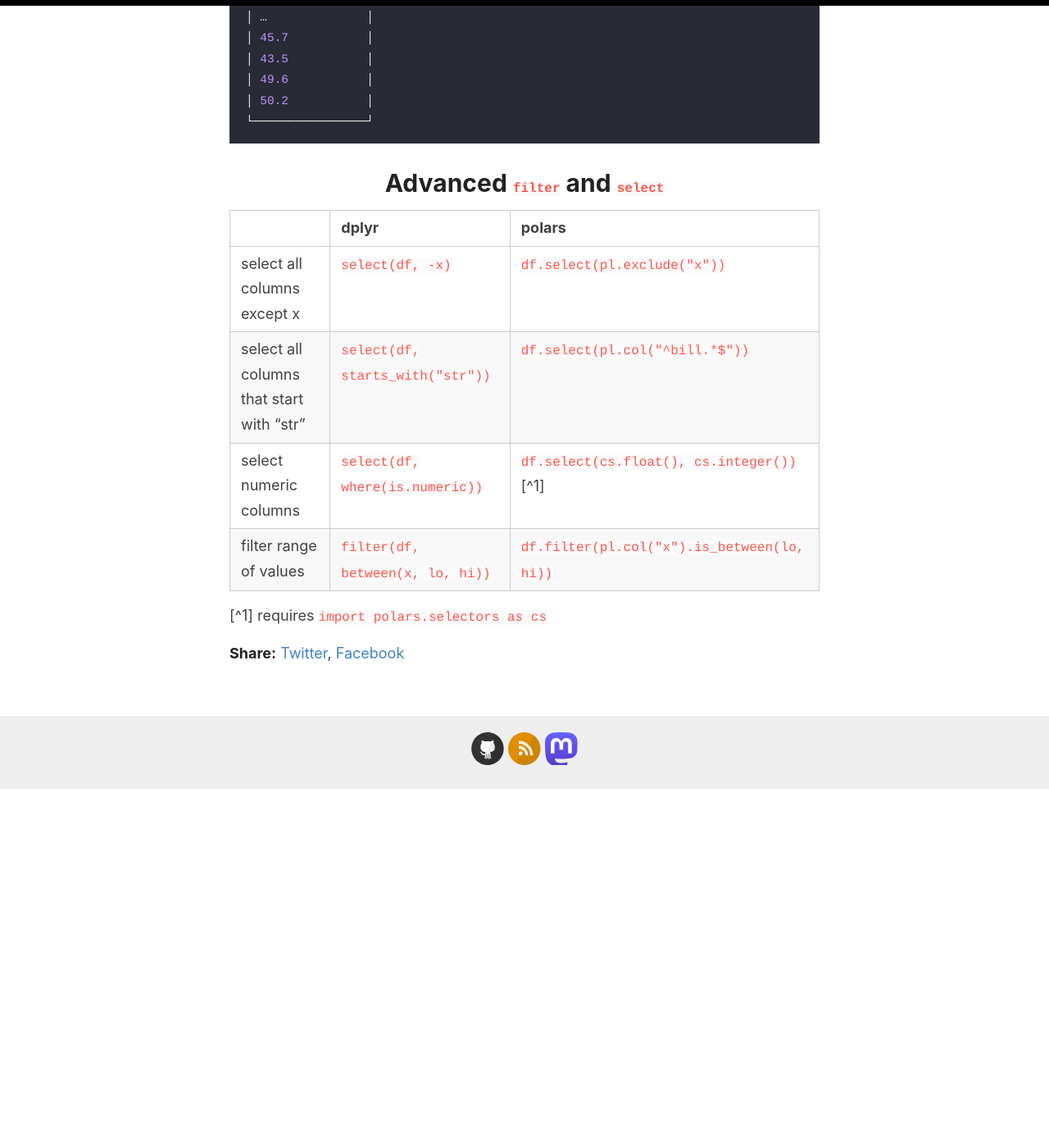
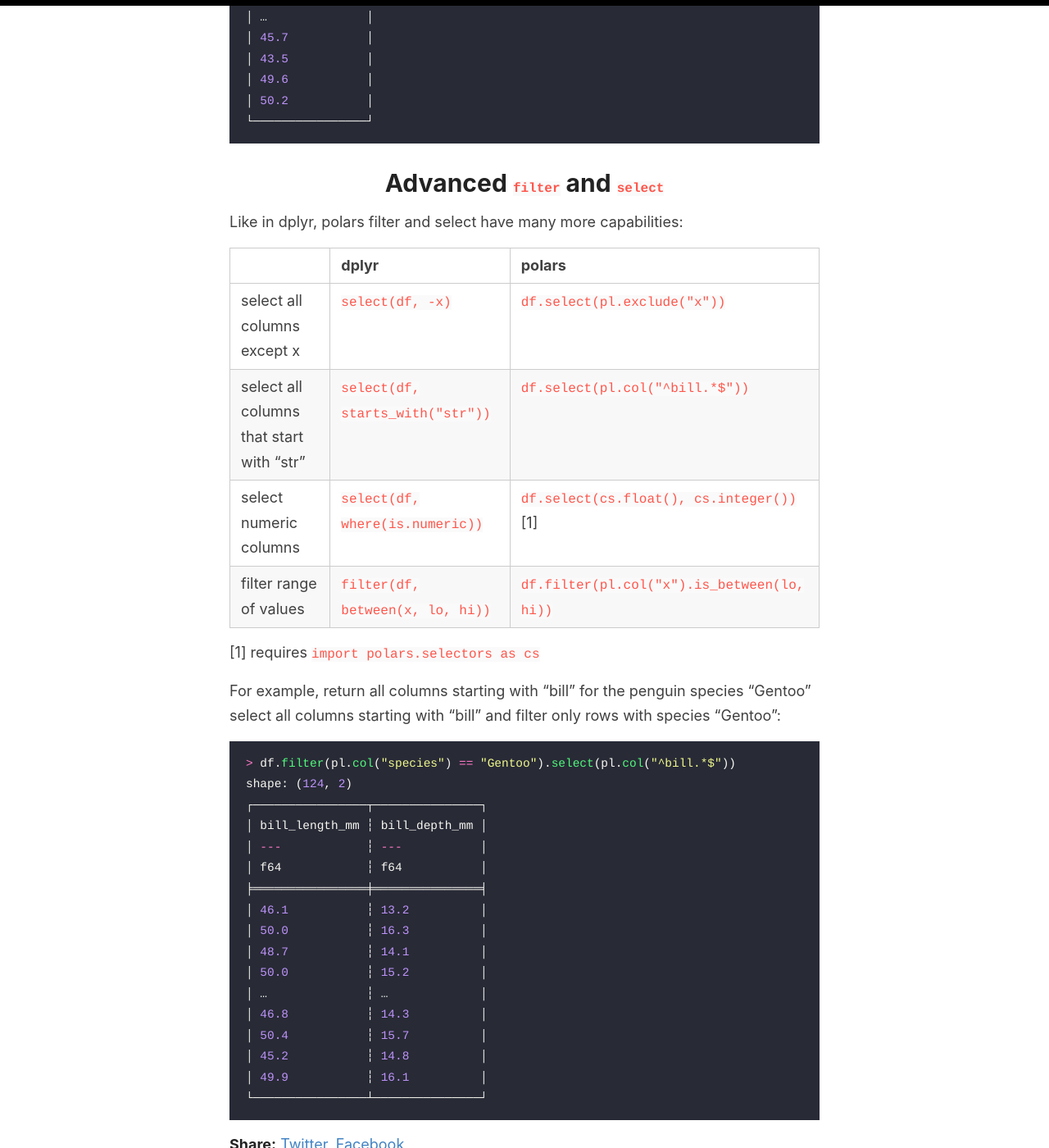
Before and after one commit to krz/krz.github.io, a Jekyll site: the page built from _posts/2024-01-08-Comparing-dplyr-with-polars.md, in a window 1280 px wide and 1400 px high, scrolled down 3073 px. Shown: the whole window at 82% size. Built offline with Jekyll 4.4.1, drawn with Linux system fonts in a browser that asks for light colours; before the commit the page ends 4035 px from its top, so only the background shows below that; some of the changed text lies outside the part shown.

Commit message:
more advanced

````diff
--- a/_posts/2024-01-08-Comparing-dplyr-with-polars.md
+++ b/_posts/2024-01-08-Comparing-dplyr-with-polars.md
@@ -75,7 +75,7 @@ The following table compares the main functions of polars with the R package dpl
 
 You see, these commands are basically the same between dplyr and polars.
 
-For example, we want to get the `bill_length_mm` of all penguins with `body_mass_g` below 3800:
+**For example**, we want to get the `bill_length_mm` of all penguins with `body_mass_g` below 3800:
 
 ```python
 > df.filter(pl.col("body_mass_g") < 3800).select(pl.col("bill_length_mm"))
@@ -99,11 +99,36 @@ shape: (129, 1)
 
 # Advanced `filter` and `select`
 
+Like in dplyr, polars filter and select have many more capabilities:
+
 |  | dplyr | polars |
 | :---         |     :---      |          :--- |
 | select all columns except x   |  `select(df, -x)`  | `df.select(pl.exclude("x"))`  |
 | select all columns that start with "str" | `select(df, starts_with("str"))` | `df.select(pl.col("^bill.*$"))`
-| select numeric columns | `select(df, where(is.numeric))` | `df.select(cs.float(), cs.integer())` [^1]
+| select numeric columns | `select(df, where(is.numeric))` | `df.select(cs.float(), cs.integer())`[1]
 | filter range of values | `filter(df, between(x, lo, hi))` | `df.filter(pl.col("x").is_between(lo, hi))` |
 
-[^1] requires `import polars.selectors as cs`
+[1] requires `import polars.selectors as cs`
+
+For example, return all columns starting with "bill" for the penguin species "Gentoo"
+select all columns starting with "bill" and filter only rows with species "Gentoo":
+
+```python
+> df.filter(pl.col("species") == "Gentoo").select(pl.col("^bill.*$"))
+shape: (124, 2)
+┌────────────────┬───────────────┐
+│ bill_length_mm ┆ bill_depth_mm │
+│ ---            ┆ ---           │
+│ f64            ┆ f64           │
+╞════════════════╪═══════════════╡
+│ 46.1           ┆ 13.2          │
+│ 50.0           ┆ 16.3          │
+│ 48.7           ┆ 14.1          │
+│ 50.0           ┆ 15.2          │
+│ …              ┆ …             │
+│ 46.8           ┆ 14.3          │
+│ 50.4           ┆ 15.7          │
+│ 45.2           ┆ 14.8          │
+│ 49.9           ┆ 16.1          │
+└────────────────┴───────────────┘
+```
````
